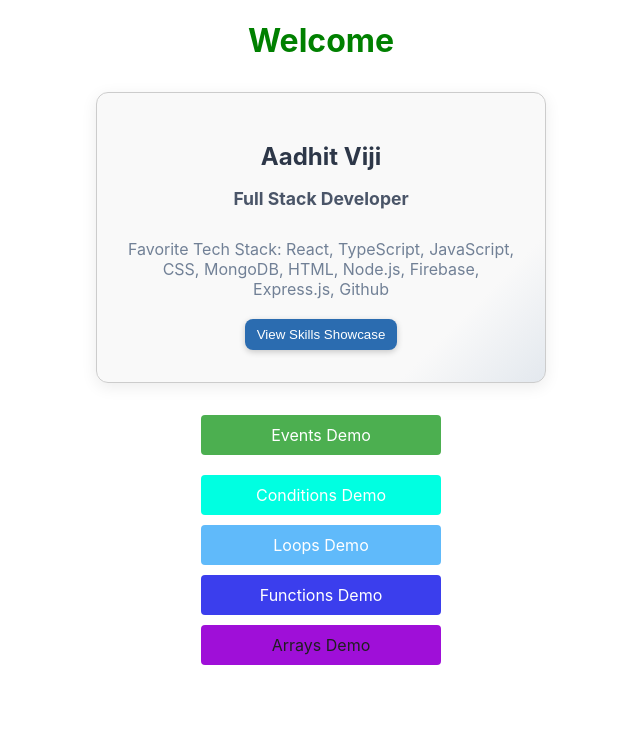
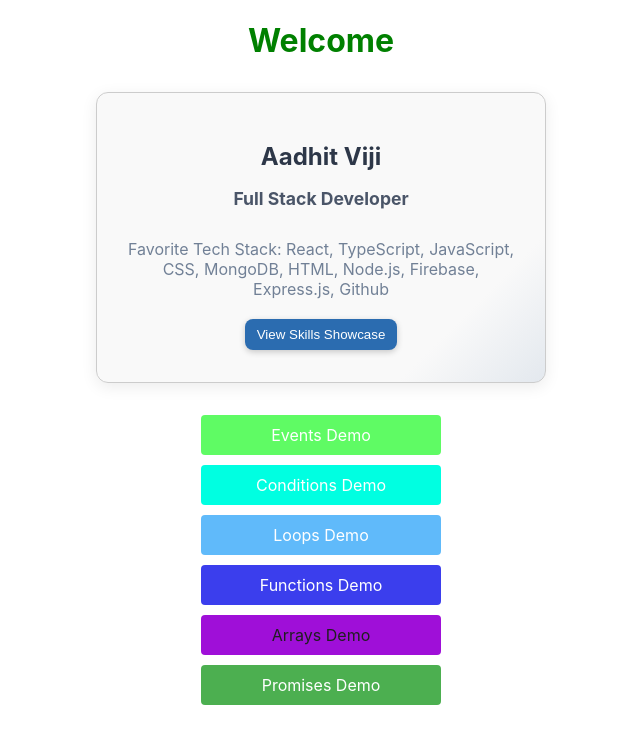
Before and after one commit to AadhitViji/Infospica, a React (Create React App) app: page / in a window 1280 px wide. Shown: the top 744 px of the page, without its empty margins (319-959 px from the left). Built offline with nearby package versions, Linux system fonts and the light colour scheme.

Commit message:
Some changes made in conditons page about return

```diff
--- a/src/App.css
+++ b/src/App.css
@@ -35,10 +35,10 @@
 
 .events-button {
   display: block;
-  margin: 20px auto;
+  margin: 20px auto 0;
   padding: 10px 20px;
   font-size: 16px;
-  background-color: #4CAF50;
+  background-color: #5ffb64;
   color: white;
   border: none;
   border-radius: 4px;
@@ -53,18 +53,13 @@
   text-decoration: none;
 }
 
-/* When multiple nav buttons are stacked, add spacing between them */
-.events-button + .events-button {
-  margin-top: 10px;
-}
-
-/* Conditions page nav button (distinct color) */
+/* Conditions page nav button */
 .conditions-nav-button {
   display: block;
-  margin: 10px auto 0; /* small gap below the Events button */
+  margin: 10px auto 0;
   padding: 10px 20px;
   font-size: 16px;
-  background-color: #00ffe1; /* orange */
+  background-color: #00ffe1;
   color: white;
   border: none;
   border-radius: 4px;
@@ -79,13 +74,13 @@
   text-decoration: none;
 }
 
-/* Loops page nav button (distinct color) */
+/* Loops page nav button */
 .loops-nav-button {
   display: block;
-  margin: 10px auto 0; /* small gap below the previous button */
+  margin: 10px auto 0;
   padding: 10px 20px;
   font-size: 16px;
-  background-color: #60bafa; /* purple */
+  background-color: #60bafa;
   color: white;
   border: none;
   border-radius: 4px;
@@ -100,13 +95,13 @@
   text-decoration: none;
 }
 
-/* Functions page nav button (distinct color) */
+/* Functions page nav button */
 .functions-nav-button {
   display: block;
-  margin: 10px auto 0; /* small gap below the previous button */
+  margin: 10px auto 0;
   padding: 10px 20px;
   font-size: 16px;
-  background-color: #3b3eed; /* pink */
+  background-color: #3b3eed;
   color: white;
   border: none;
   border-radius: 4px;
@@ -121,13 +116,13 @@
   text-decoration: none;
 }
 
-/* Arrays page nav button (distinct color) */
+/* Arrays page nav button  */
 .arrays-nav-button {
   display: block;
-  margin: 10px auto 0; /* small gap below the previous button */
+  margin: 10px auto 0;
   padding: 10px 20px;
   font-size: 16px;
-  background-color: #9f0fd8; /* amber */
+  background-color: #9f0fd8;
   color: #1f1f1f;
   border: none;
   border-radius: 4px;
@@ -139,6 +134,27 @@
 
 .arrays-nav-button:hover {
   background-color: #da0669;
+  text-decoration: none;
+}
+
+/* Promises page nav button (distinct color) */
+.promises-nav-button {
+  display: block;
+  margin: 10px auto 0; /* small gap below the previous button */
+  padding: 10px 20px;
+  font-size: 16px;
+  background-color: #4CAF50; /* green */
+  color: white;
+  border: none;
+  border-radius: 4px;
+  cursor: pointer;
+  text-decoration: none;
+  text-align: center;
+  max-width: 200px;
+}
+
+.promises-nav-button:hover {
+  background-color: #43a047;
   text-decoration: none;
 }
 
--- a/src/App.js
+++ b/src/App.js
@@ -11,6 +11,7 @@ import ConditionsPage from "./pages/ConditionsPage";
 import LoopsPage from "./pages/LoopsPage";
 import FunctionsPage from "./pages/FunctionsPage";
 import ArraysPage from "./pages/ArraysPage";
+import PromisesPage from "./pages/PromisesPage";
 
 const App = () => {
   return (
@@ -41,6 +42,9 @@ const App = () => {
               <Link to="/arrays" className="arrays-nav-button">
                 Arrays Demo
               </Link>
+              <Link to="/promises" className="promises-nav-button">
+                Promises Demo
+              </Link>
             </>
           }
         />
@@ -50,6 +54,7 @@ const App = () => {
         <Route path="/loops" element={<LoopsPage />} />
         <Route path="/functions" element={<FunctionsPage />} />
         <Route path="/arrays" element={<ArraysPage />} />
+        <Route path="/promises" element={<PromisesPage />} />
       </Routes>
     </div>
   );
```
Also changed, not shown: src/pages/ConditionsPage.js (+97 -58 lines), src/pages/PromisesPage.js (added).
